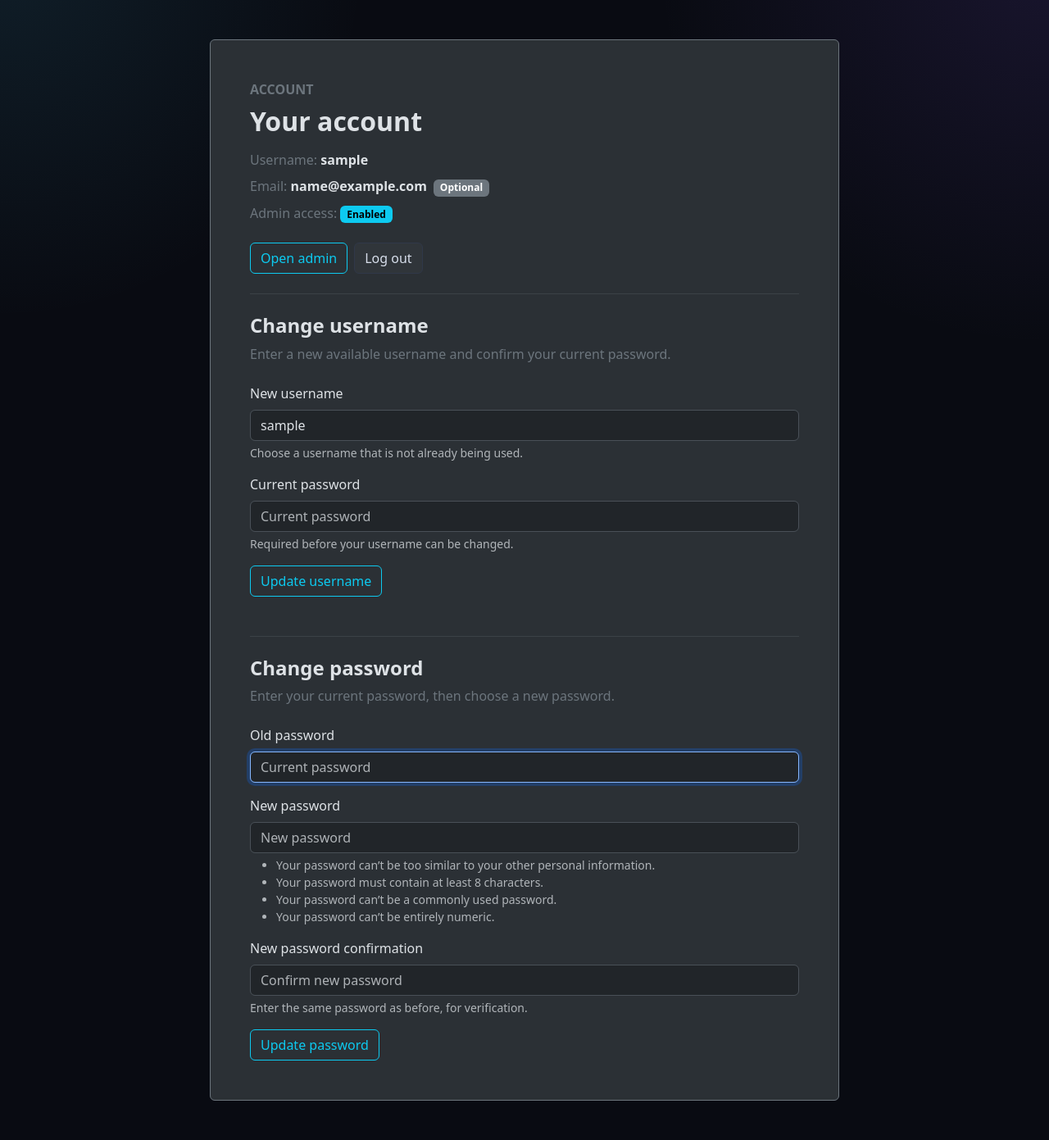
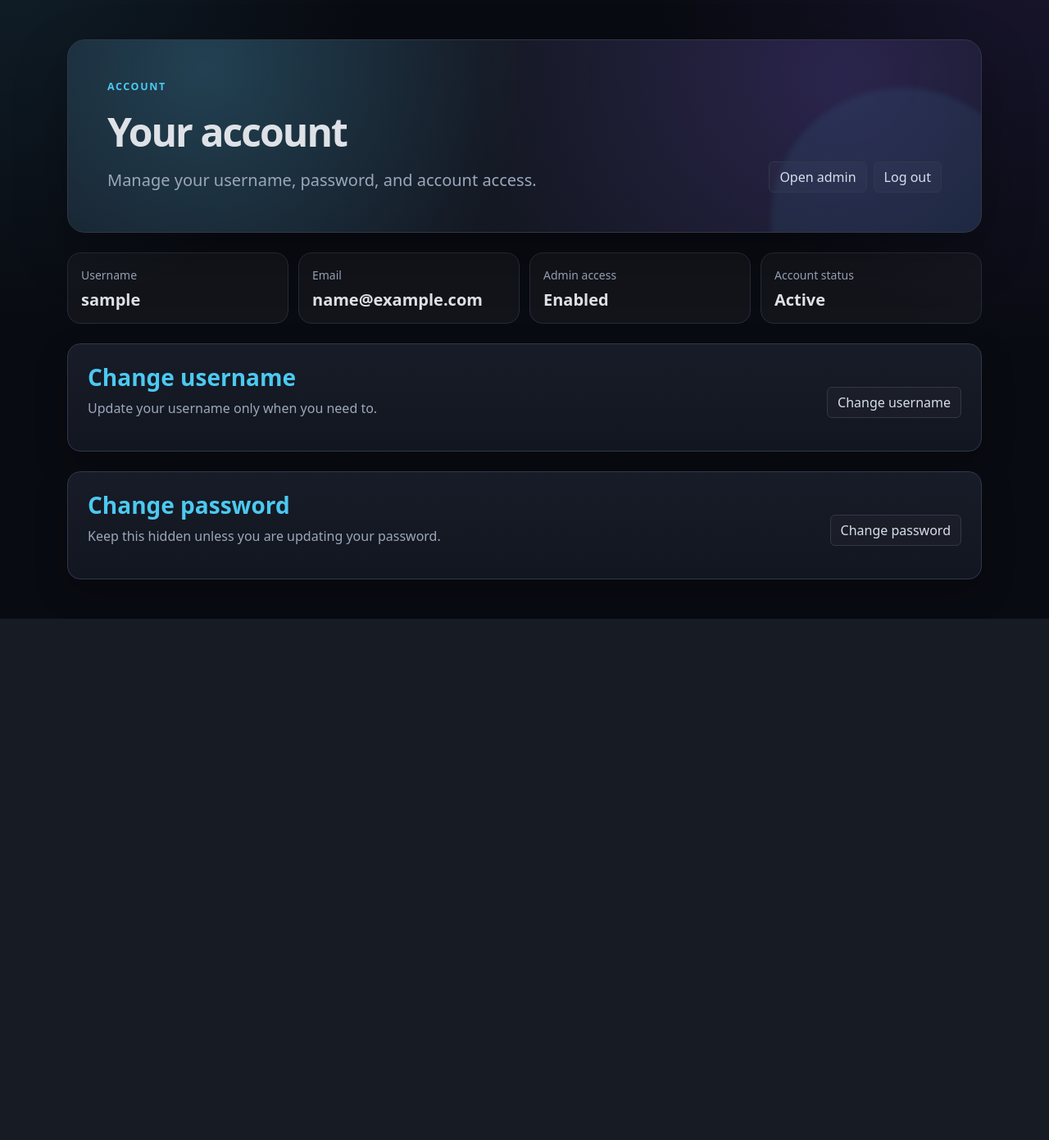
Before and after one commit to Wjmoore32001/EzyReadComics, a Django app: page /accounts/ in a window 1280 px wide. Shown: the part 57-1448 px from the top of the page at 82% size. After the commit the page ends 812 px from the top, so only its background shows below. Run offline with Django 5.2, Linux system fonts and the light colour scheme; the visitor is signed in with stand-in values (Sample User, id 1).

Commit message:
new structure for styling

```diff
--- a/accounts/templates/registration/account.html
+++ b/accounts/templates/registration/account.html
@@ -1,46 +1,25 @@
 {% extends "base.html" %}
 
-{% block title %}Account | EzyReadComics{% endblock %}
+{% block title %}Account - EzyReadComics{% endblock %}
 
 {% block content %}
-<div class="card border-secondary bg-body-tertiary mx-auto" style="max-width: 48rem;">
-    <div class="card-body p-4 p-md-5">
-        <p class="text-uppercase text-secondary fw-semibold mb-2">
-            Account
-        </p>
-
-        <h1 class="h2 fw-bold mb-3">Your account</h1>
-
-        <div class="mb-4">
-            <p class="mb-2">
-                <span class="text-secondary">Username:</span>
-                <span class="fw-semibold">{{ request.user.username }}</span>
-            </p>
-
-            <p class="mb-2">
-                <span class="text-secondary">Email:</span>
-                {% if request.user.email %}
-                    <span class="fw-semibold">{{ request.user.email }}</span>
-                    <span class="badge text-bg-secondary ms-1">Optional</span>
-                {% else %}
-                    <span class="fw-semibold">Not added</span>
-                    <span class="badge text-bg-secondary ms-1">Optional</span>
-                {% endif %}
-            </p>
-
-            <p class="mb-0">
-                <span class="text-secondary">Admin access:</span>
-                {% if request.user.is_staff %}
-                    <span class="badge text-bg-info">Enabled</span>
-                {% else %}
-                    <span class="badge text-bg-secondary">No</span>
-                {% endif %}
+<div class="erc-page-shell">
+    <section class="erc-hero p-4 p-lg-5">
+        <div class="erc-hero-content">
+            <div class="d-flex flex-column flex-lg-row justify-content-between align-items-lg-end gap-4">
+                <div>
+                    <p class="erc-page-kicker mb-3">Account</p>
+                    <h1 class="erc-hero-title display-5 fw-bold mb-3">
+                        Your account
+                    </h1>
+                    <p class="erc-hero-subtitle lead mb-0">
+                        Manage your username, password, and account access.
                     </p>
                 </div>
 
-        <div class="d-flex flex-wrap gap-2 mb-4">
+                <div class="d-flex flex-wrap gap-2">
                     {% if request.user.is_staff %}
-                <a href="{% url 'admin:index' %}" class="btn btn-outline-info">
+                        <a href="{% url 'admin:index' %}" class="btn btn-outline-light">
                             Open admin
                         </a>
                     {% endif %}
@@ -52,13 +31,71 @@
                         </button>
                     </form>
                 </div>
+            </div>
+        </div>
+    </section>
 
-        <hr class="border-secondary my-4">
+    <section class="erc-info-grid">
+        <div class="erc-info-card">
+            <div class="small-muted">Username</div>
+            <div class="h5 fw-bold mt-2 mb-0 text-break">{{ request.user.username }}</div>
+        </div>
 
-        <section class="mb-5">
-            <h2 class="h4 fw-bold mb-2">Change username</h2>
+        <div class="erc-info-card">
+            <div class="small-muted">Email</div>
+            <div class="h5 fw-bold mt-2 mb-0 text-break">
+                {% if request.user.email %}
+                    {{ request.user.email }}
+                {% else %}
+                    <span class="erc-muted">Not added</span>
+                {% endif %}
+            </div>
+        </div>
 
-            <p class="text-secondary mb-4">
+        <div class="erc-info-card">
+            <div class="small-muted">Admin access</div>
+            <div class="h5 fw-bold mt-2 mb-0">
+                {% if request.user.is_staff %}
+                    Enabled
+                {% else %}
+                    No
+                {% endif %}
+            </div>
+        </div>
+
+        <div class="erc-info-card">
+            <div class="small-muted">Account status</div>
+            <div class="h5 fw-bold mt-2 mb-0">
+                Active
+            </div>
+        </div>
+    </section>
+
+    <section class="card erc-panel">
+        <div class="card-body p-4">
+            <div class="erc-section-header">
+                <div>
+                    <h2 class="h3 fw-bold mb-2 erc-section-title">Change username</h2>
+                    <p class="erc-muted mb-0">
+                        Update your username only when you need to.
+                    </p>
+                </div>
+
+                <button
+                    class="btn btn-outline-light"
+                    type="button"
+                    data-bs-toggle="collapse"
+                    data-bs-target="#change-username-form"
+                    aria-expanded="{% if username_form.errors %}true{% else %}false{% endif %}"
+                    aria-controls="change-username-form"
+                >
+                    Change username
+                </button>
+            </div>
+
+            <div id="change-username-form" class="collapse {% if username_form.errors %}show{% endif %}">
+                <div class="pt-4 mt-4 border-top border-secondary">
+                    <p class="erc-muted mb-4">
                         Enter a new available username and confirm your current password.
                     </p>
 
@@ -92,18 +129,40 @@
                             </div>
                         {% endfor %}
 
-                <button type="submit" class="btn btn-outline-info">
+                        <button type="submit" class="btn btn-outline-light">
                             Update username
                         </button>
                     </form>
+                </div>
+            </div>
+        </div>
     </section>
 
-        <hr class="border-secondary my-4">
+    <section class="card erc-panel">
+        <div class="card-body p-4">
+            <div class="erc-section-header">
+                <div>
+                    <h2 class="h3 fw-bold mb-2 erc-section-title">Change password</h2>
+                    <p class="erc-muted mb-0">
+                        Keep this hidden unless you are updating your password.
+                    </p>
+                </div>
 
-        <section>
-            <h2 class="h4 fw-bold mb-2">Change password</h2>
+                <button
+                    class="btn btn-outline-light"
+                    type="button"
+                    data-bs-toggle="collapse"
+                    data-bs-target="#change-password-form"
+                    aria-expanded="{% if password_form.errors %}true{% else %}false{% endif %}"
+                    aria-controls="change-password-form"
+                >
+                    Change password
+                </button>
+            </div>
 
-            <p class="text-secondary mb-4">
+            <div id="change-password-form" class="collapse {% if password_form.errors %}show{% endif %}">
+                <div class="pt-4 mt-4 border-top border-secondary">
+                    <p class="erc-muted mb-4">
                         Enter your current password, then choose a new password.
                     </p>
 
@@ -137,11 +196,13 @@
                             </div>
                         {% endfor %}
 
-                <button type="submit" class="btn btn-outline-info">
+                        <button type="submit" class="btn btn-outline-light">
                             Update password
                         </button>
                     </form>
+                </div>
+            </div>
+        </div>
     </section>
 </div>
-</div>
 {% endblock %}
```
Also changed, not shown: catalog/templates/catalog/issue_details.html (+73 -81 lines). Lines whose indentation alone changed are shown as unchanged.
